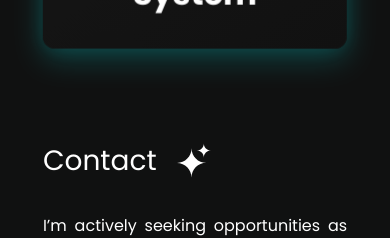
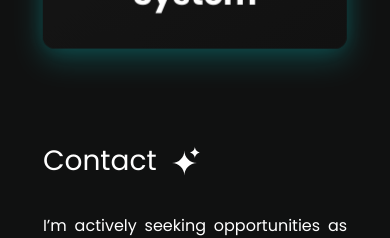
Before and after one commit to Xander-Allen-Rola/Xander-Portfolio, a Vue app: page / in a window 390 px wide. Shown: the part 3020-3258 px from the top of the page. Built offline with nearby package versions, Linux system fonts and the light colour scheme.

Commit message:
contact title icon and gap smaller in mobile view

```diff
--- a/src/components/Contact.vue
+++ b/src/components/Contact.vue
@@ -167,5 +167,12 @@ onBeforeUnmount(() => {
   .contact-content {
     max-width: 100%;
   }
+
+  .title-icon {
+    height: 30px;
+  }
+  .contact-title{
+    gap: 15px;
+  }
 }
 </style>
```
